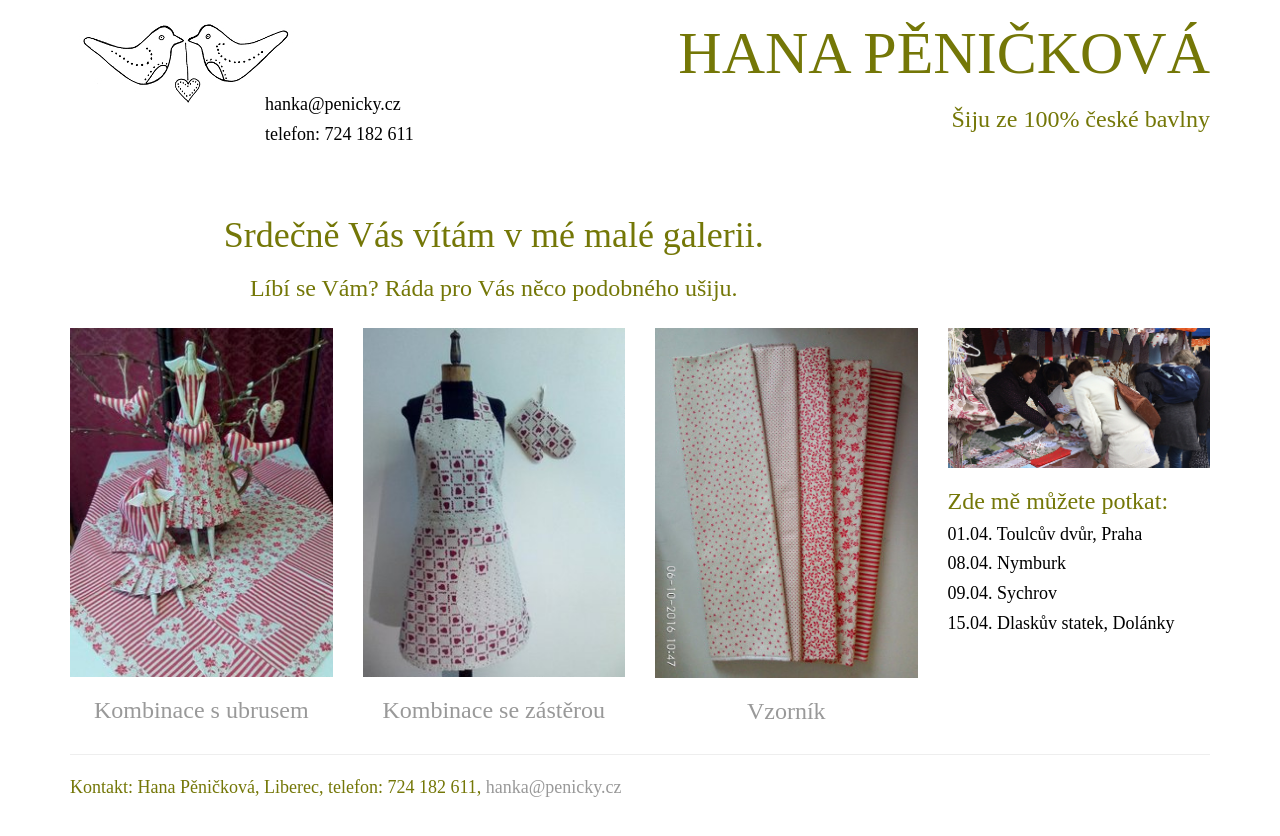
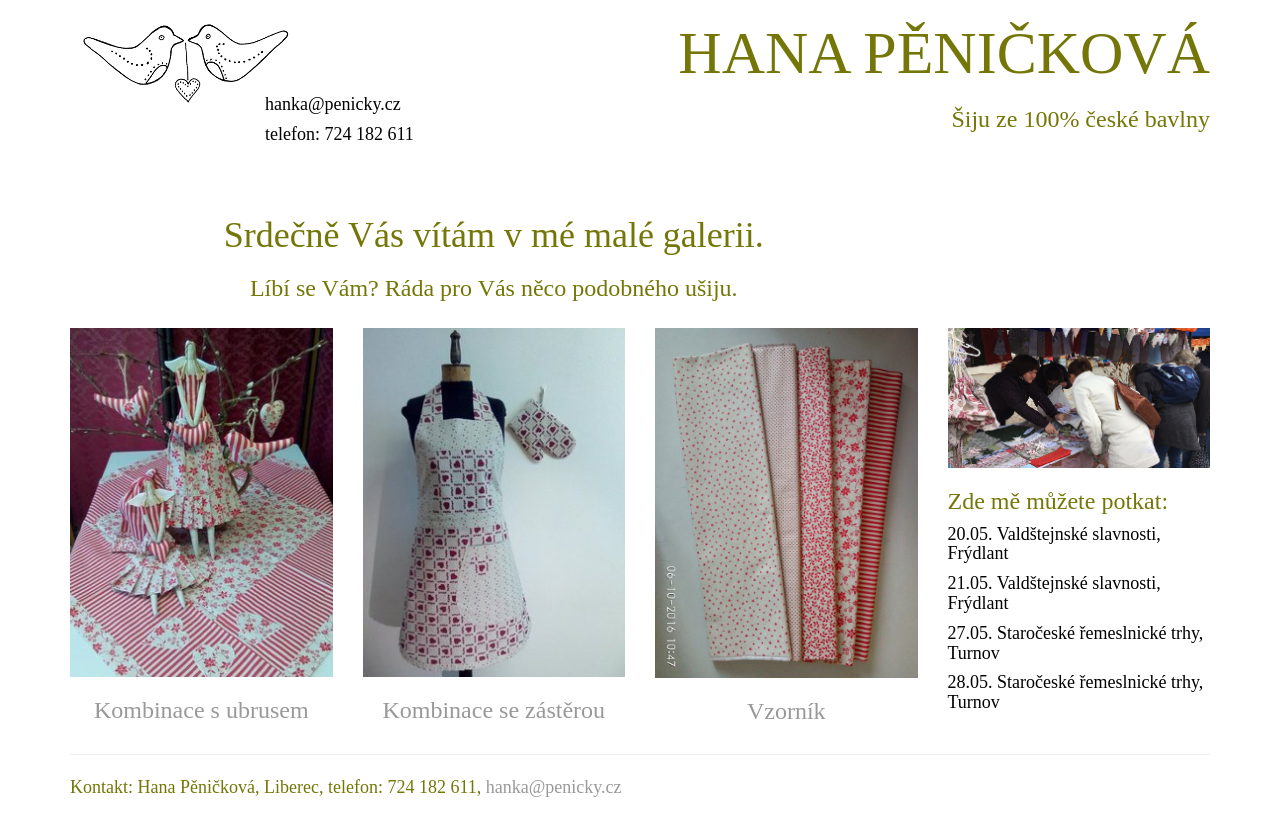
Before and after one commit to janavit/svadlenka, a Jekyll site: the page built from index.md, in a window 1280 px wide. Shown: the top 836 px of the page. Built offline with Jekyll 4.4.1, drawn with Linux system fonts in a browser that asks for light colours.

Commit message:
Update index.md
Content - new events dates

```diff
--- a/index.md
+++ b/index.md
@@ -31,10 +31,14 @@ home: true
         <img class="img-responsive" src="img/stanek3w.jpg" alt="stánek">
         <div class= "text-left place">
             <h3>Zde mě můžete potkat:</h3>
-            <h4>01.04. Toulcův dvůr, Praha</h4>
+            <!--<h4>01.04. Toulcův dvůr, Praha</h4>
             <h4>08.04. Nymburk</h4>
             <h4>09.04. Sychrov</h4>
-            <h4>15.04. Dlaskův statek, Dolánky</h4>
+            <h4>15.04. Dlaskův statek, Dolánky</h4>-->
+            <h4>20.05. Valdštejnské slavnosti, Frýdlant</h4>
+            <h4>21.05. Valdštejnské slavnosti, Frýdlant</h4>
+            <h4>27.05. Staročeské řemeslnické trhy, Turnov</h4>
+            <h4>28.05. Staročeské řemeslnické trhy, Turnov</h4>
         </div>
     </div>
 </div>
```
